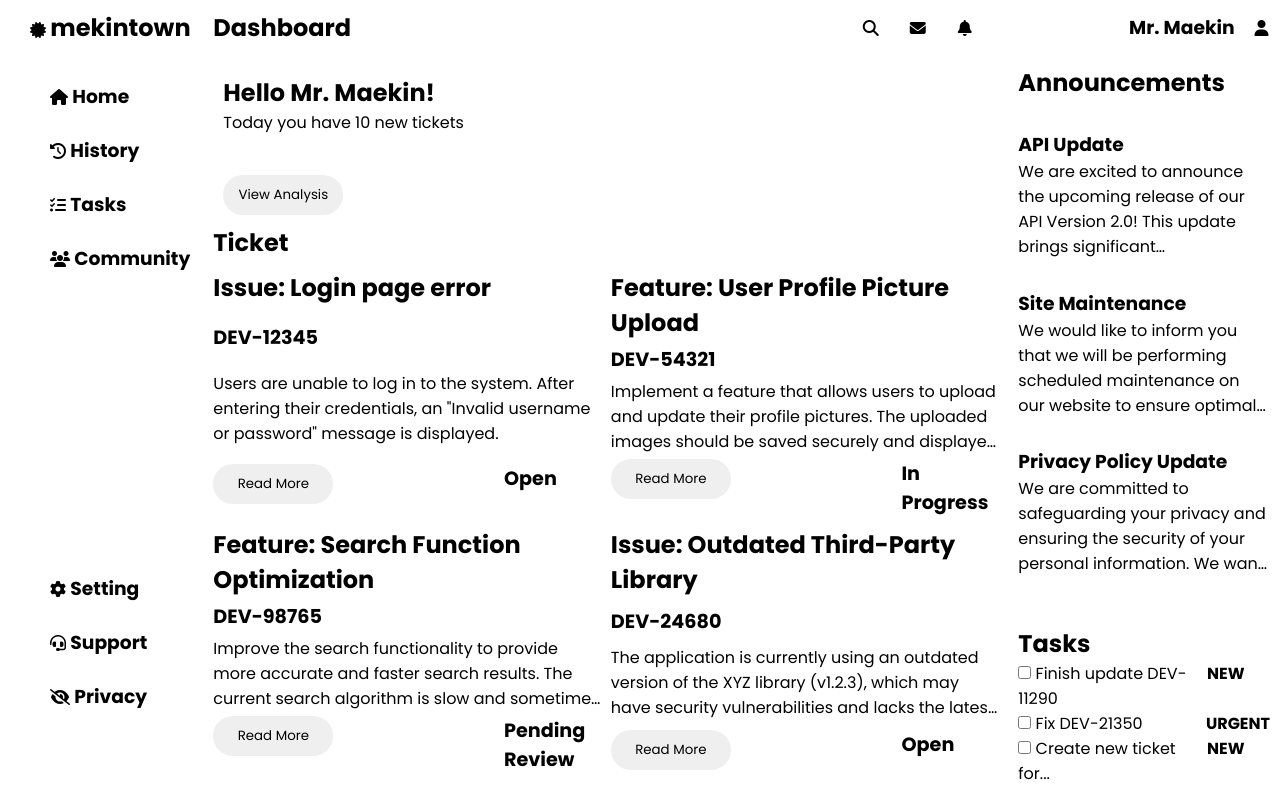
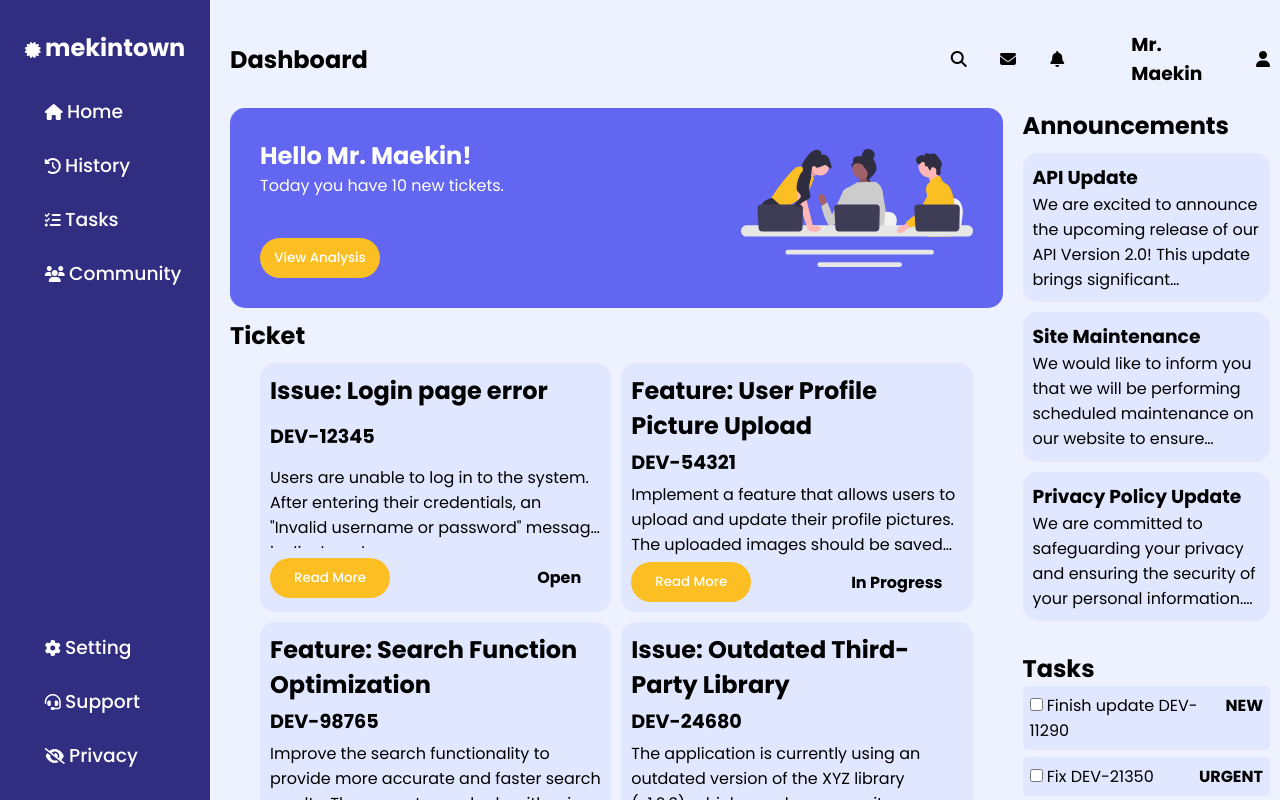
Before and after one commit to mekintown/admin-dashboard, a plain HTML site: page index.html in a window 1280 px wide. Drawn offline with Linux system fonts and the light colour scheme.

Commit message:
Add color

```diff
--- a/index.html
+++ b/index.html
@@ -7,12 +7,13 @@
     <link rel="stylesheet" href="./styles.css">
     <link href='https://fonts.googleapis.com/css2?family=Poppins:wght@200;300;400;500;600;700;800&display=swap' rel='stylesheet'>
     <script src="https://kit.fontawesome.com/eae7b557f8.js" crossorigin="anonymous"></script>
+    <link rel="icon" type="image/x-icon" href="./images/favicon.ico">
     <title>Admin DashBoard</title>
 </head>
 <body>
     <div class="container">
         <nav class="sidebar">
-            <div>
+            <div class="logo">
                 <i class="fa-solid fa-certificate"></i>
                 <h2>mekintown</h2>
             </div>
@@ -70,9 +71,12 @@
             </header>
             <section class="left-section">
                 <section class="hero">
-                    <h2 class="hero-title">Hello Mr. Maekin!</h2>
-                    <p>Today you have 10 new tickets</p>
-                    <button>View Analysis</button>
+                    <div class="content">
+                        <h2 class="hero-title">Hello Mr. Maekin!</h2>
+                        <p>Today you have 10 new tickets.</p>
+                        <button>View Analysis</button>
+                    </div>
+                    <img src="./images/hero.svg" alt="hero image">
                 </section>
                 <section class="ticket-section">
                     <h2 class="section-title">Ticket</h2>
@@ -83,7 +87,7 @@
                             <p class="ticket-description">Users are unable to log in to the system. After entering their credentials, an "Invalid username or password" message is displayed.</p>
                             <footer>
                                 <button>Read More</button>
-                                <h3 class="ticket-status">Open</h3>
+                                <h4 class="ticket-status">Open</h4>
                             </footer>
                         </div>
                         <div class="ticket">
@@ -92,7 +96,7 @@
                             <p class="ticket-description">Implement a feature that allows users to upload and update their profile pictures. The uploaded images should be saved securely and displayed on the user's profile page.</p>
                             <footer>
                                 <button>Read More</button>
-                                <h3 class="ticket-status">In Progress</h3>
+                                <h4 class="ticket-status">In Progress</h4>
                             </footer>
                         </div>
                         <div class="ticket">
@@ -102,7 +106,7 @@
                                 Proposed Solution</p>
                             <footer>
                                 <button>Read More</button>
-                                <h3 class="ticket-status">Pending Review</h3>
+                                <h4 class="ticket-status">Pending Review</h4>
                             </footer>
                         </div>
                         <div class="ticket">
@@ -111,7 +115,7 @@
                             <p class="ticket-description">The application is currently using an outdated version of the XYZ library (v1.2.3), which may have security vulnerabilities and lacks the latest features and...</p>
                             <footer>
                                 <button>Read More</button>
-                                <h3 class="ticket-status">Open</h3>
+                                <h4 class="ticket-status">Open</h4>
                             </footer>
                         </div>
                         <div class="ticket">
@@ -120,7 +124,7 @@
                             <p class="ticket-description">The API endpoints for the new user registration feature lack proper documentation, making it challenging for developers to integrate the API into their applications.</p>
                             <footer>
                                 <button>Read More</button>
-                                <h3 class="ticket-status">In Progress</h3>
+                                <h4 class="ticket-status">In Progress</h4>
                             </footer>
                         </div>
                     </div>
@@ -142,7 +146,7 @@
                         <p class="announcement-detail">We are committed to safeguarding your privacy and ensuring the security of your personal information. We want to inform you about an important update to our Privacy Policy to reflect recent changes in data protection regulations and our ongoing dedication to transparency.</p>
                     </div>
                 </section>
-                <section class="taks">
+                <section class="tasks">
                     <h2 class="section-title">Tasks</h2>
                     <div class="task">
                         <div class="task-container">
--- a/styles.css
+++ b/styles.css
@@ -1,3 +1,11 @@
+:root {
+    --side-bar-clr :#312e81;
+    --background-clr : #eef2ff;
+    --primary-clr: #6366f1;
+    --background-section-clr: #e0e7ff;
+    --secondary-clr: #fbbf24;
+}
+
 * {
     box-sizing: border-box;
     margin: 0;
@@ -11,21 +19,45 @@ button{
     height: 40px;
     border-radius: 20px;
     border: none;
+    background-color: var(--secondary-clr);
+    color: white;
+    font-weight: 500;
+}
+
+button:hover {
+    border: 3px solid var(--secondary-clr);
+    background-color: white;
+    color: var(--secondary-clr);
 }
 
 .container {
     display: grid;
-    margin-top: 10px;
     grid-template-columns: 1fr 5fr;
-    height: 100vh;
+    gap: 20px;
+    background-color: var(--background-clr);
 }
 
 .sidebar {
     display: grid;
     grid-column: 1;
     grid-template-rows: min-content 1fr 1fr;
-    margin-left: 30px;
     height: 100vh;
+    background-color: var(--side-bar-clr);
+    justify-content:  center;
+}
+
+.sidebar h3,
+.sidebar i,
+.sidebar h2 {
+    color: white;
+}
+
+.logo {
+    margin-top: 30px;
+}
+
+.sidebar h3 {
+    font-weight: 500;
 }
 
 .sidebar ul {
@@ -35,11 +67,15 @@ button{
     gap: 25px;
 }
 
+.sidebar li {
+    cursor: pointer;
+}
+
 .sidebar-upper {
     margin-top: 20%;
 }
 .sidebar-lower {
-    margin-top: 80%;
+    margin-top: 25vh;
 }
 
 .sidebar h3, .sidebar h2 {
@@ -60,6 +96,11 @@ header {
     grid-template-columns: 1.5fr 1fr;
     margin-right: 10px;
     align-items: center;
+    padding-top: 30px;
+}
+
+nav i {
+    cursor: pointer;
 }
 
 .left-header {
@@ -70,6 +111,7 @@ header {
 
 header nav {
     display: grid;
+    padding-left: 80px;
     grid-template-columns: repeat(auto-fill, minmax(45px, 1fr));
     align-items: center;
     justify-items: center;
@@ -90,11 +132,27 @@ header .profile {
 }
 
 .hero {
-    margin: 10px;
+    display: grid;
+    grid-template-columns: 1fr 1fr;
+    background-color: var(--primary-clr);
+    padding: 30px;
+    border-radius: 15px;
+    margin-bottom: 10px;
+    align-items: center;
+}
+
+.hero img {
+    width: 65%;
+    margin-left: auto;
 }
 
 .hero button {
     margin-top: 40px;
+}
+
+.hero h2,
+.hero p {
+    color: white;
 }
 
 .ticket-section {
@@ -103,21 +161,20 @@ header .profile {
 }
 
 
-.ticket-section .section-title {
-    margin-bottom: 10px;
-}
 
 .tickets {
     display: grid;
     grid-template-columns: repeat(2, 1fr);
     gap: 10px;
-    height: 65vh;
+    height: 35%;
     overflow: auto;
+    padding: 10px 30px 30px 30px;
+    border-radius: 15px;
 }
 
 .right-section {
     display: grid;
-    grid-template-rows: auto auto;
+    grid-template-rows: 2fr 1fr;
     height: 100vh;
     gap: 30px;
     margin-right: 10px;
@@ -126,6 +183,7 @@ header .profile {
 .announcements {
     display: grid;
     gap: 10px;
+    grid-template-rows: min-content;
 }
 
 .announcements p {
@@ -136,6 +194,7 @@ header .profile {
             line-clamp: 4;
     -webkit-box-orient: vertical;
  }
+
 
  .tickets p {
     overflow: hidden;
@@ -151,21 +210,39 @@ header .profile {
     gap: 5px;
  }
 
+ .ticket, .announcement {
+    background-color: var(--background-section-clr);
+    padding: 10px;
+    border-radius: 15px;
+ }
+
  .ticket footer {
     display: grid;
-    grid-template-columns: 3fr 1fr;
+    grid-template-columns: 3fr auto;
+    align-items: center;
+ }
+
+ .ticket footer h4 {
+    text-align: end;
+    margin-right: 20px;
  }
 
  .ticket h3 {
     font-size: 1.2rem;
  }
 
-
-
  .task {
     display: grid;
     grid-template-columns: 3fr 1fr;
+    background-color: var(--background-section-clr);
+    padding: 7px;
+    border-radius: 5px;
+    margin-bottom: 7px;
  }
+
+.task-status {
+    text-align: end;
+}
 
  .task h3 {
     font-size: 1rem;
```
Also changed, not shown: images/favicon.ico (added), images/hero.svg (added).
